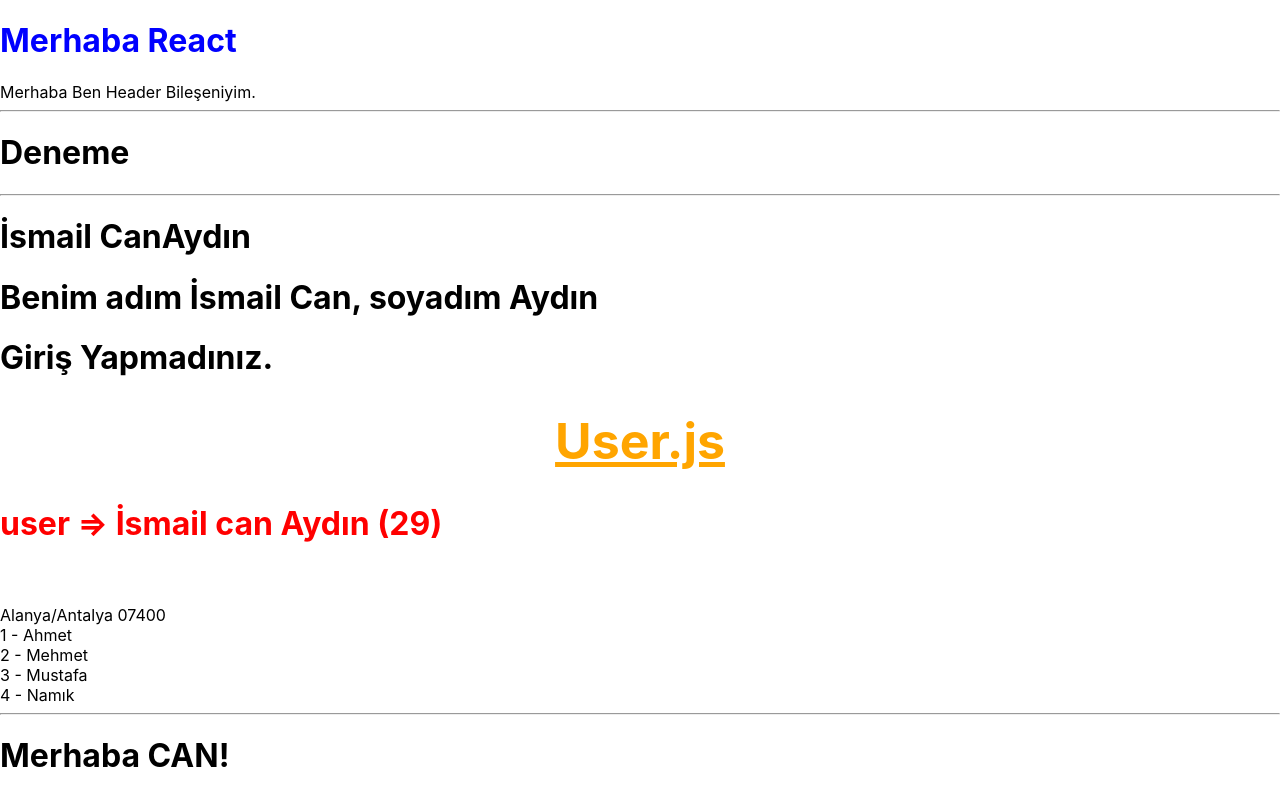
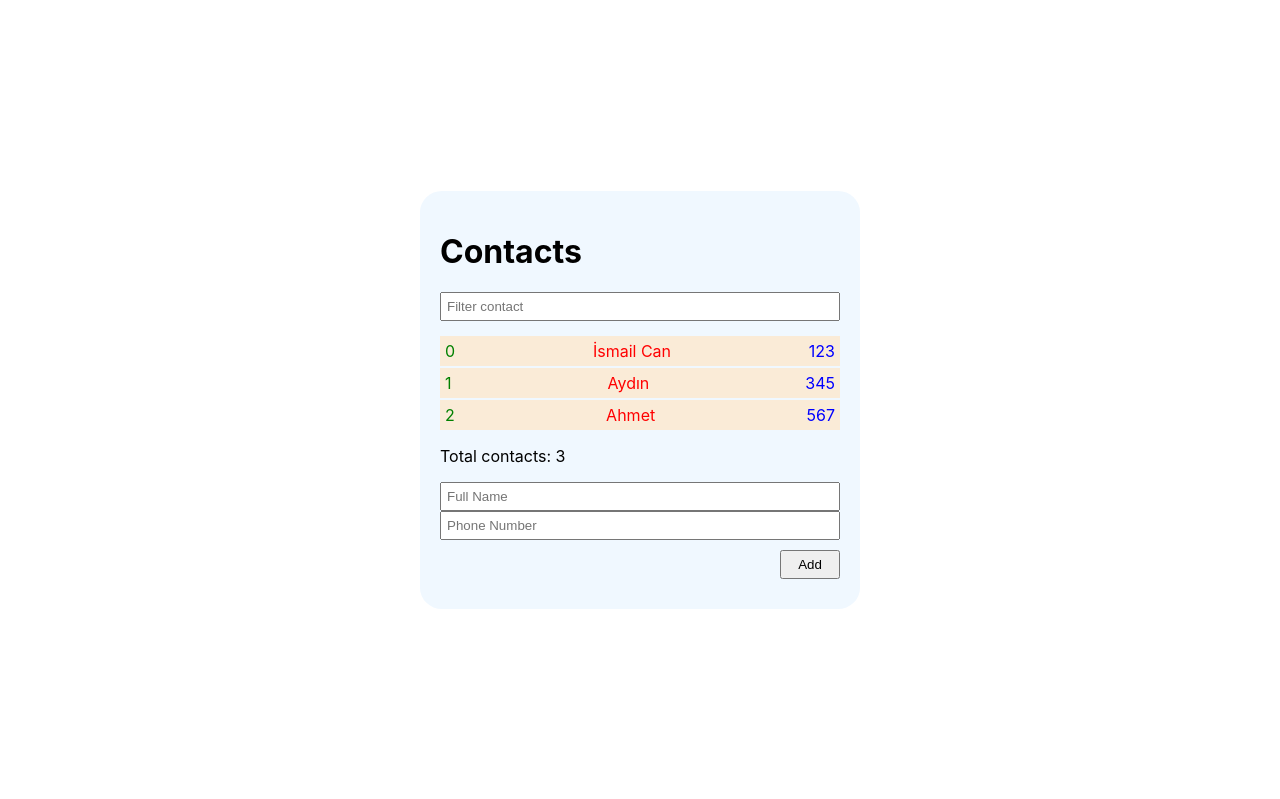
Before and after one commit to ismailcanaydin/hello-react, a React (Create React App) app: page / in a window 1280 px wide. Shown: the top 799 px of the page. Built offline with nearby package versions, Linux system fonts and the light colour scheme.

Commit message:
contacts-app

```diff
--- a/src/App.css
+++ b/src/App.css
@@ -1,5 +1,54 @@
+#container {
+  width: 400px;
+  background-color: aliceblue;
+  padding: 20px;
+  border-radius: 5%;
+}
+
+input {
+  width: 100%;
+  padding: 5px;
+  box-sizing: border-box;
+  -webkit-box-sizing: border-box;
+  -moz-box-sizing: border-box;
+}
+
+ul,
+li {
+  margin: 0;
+  padding: 0;
+  list-style-type: none;
+}
+
+.list {
+  margin: 15px 0;
+}
+
+.list > li {
+  background-color: antiquewhite;
+  padding: 5px;
+  margin-top: 2px;
+  display: flex;
+  justify-content: space-between;
+}
+
+.btn {
+  padding: 10px 0;
+  display: flex;
+  justify-content: flex-end;
+
+}
+
+.btn > button {
+  padding: 5px;
+  width: 60px;
+}
+
 .App {
-  text-align: center;
+  display: flex;
+  justify-content: center;
+  align-items: center;
+  min-height: 100vh;
 }
 
 .App-logo {
--- a/src/App.js
+++ b/src/App.js
@@ -1,17 +1,22 @@
 import './App.css';
-import { React } from "react";
+import React, { useState } from "react";
 import Header from "./components/Header.js";
 import Deneme from './components/deneme.js';
 import UserComponent from './components/userComponent.js'
 import UseState from './components/useState.js';
 import Counter from './components/Counter.js'
 import InputExample from './components/InputExample.js'
+import UseEffect from './components/UseEffect';
+import Contacts from './components/contacts-app/Contacts';
 
 function App() {
-
+  const [isVisible, setIsVisible] = useState(true);
 
   return (
-    <>
+    <div className='App'>
+      <Contacts />
+      {/* <br /><br />
+      <hr />
       <h1 className='merhaba'>Merhaba React</h1>
       <Header />
       <hr />
@@ -24,7 +29,11 @@
       <Counter />
       <hr />
       <InputExample />
-    </>
+      <hr />
+      {isVisible && <UseEffect />}
+      <br />
+      <button onClick={() => setIsVisible(!isVisible)}>Toggle Counter</button> */}
+    </div>
   );
 }
 
--- /dev/null
+++ b/src/components/UseEffect.js
@@ -0,0 +1,40 @@
+import { useState, useEffect } from 'react'
+
+function UseEffect() {
+    const [number, setNumber] = useState(0);
+    const [name, setName] = useState('Can');
+
+    useEffect(() => {
+        console.log("number State Güncellendi.");
+    }, [number]);
+
+    useEffect(() => {
+        console.log("name State Güncellendi.");
+    }, [name]);
+
+    useEffect(() => {
+        console.log("Componen mount edildi.");
+
+        const interval = setInterval(() => {
+            setNumber((n) => n +1);
+        }, 1000);
+
+        return () => clearInterval(interval);
+    }, [])
+
+    return (
+        <>
+            <h1>{number}</h1>
+            <div>
+                <button onClick={() => setNumber(number + 1)}>Click</button>
+            </div>
+            <br />
+            <h1>{name}</h1>
+            <div>
+                <button onClick={() => setName('İsmail Can')}>Click</button>
+            </div>
+        </>
+    )
+}
+
+export default UseEffect
--- /dev/null
+++ b/src/components/contacts-app/Contacts/Form/index.js
@@ -0,0 +1,43 @@
+import { useState, useEffect } from 'react'
+
+const initialFormValues = { fullname: '', phone_number: '' };
+
+function Form({ addContact, contacts }) {
+    const [form, setForm] = useState(initialFormValues);
+
+    useEffect(() => {
+        setForm(initialFormValues);
+    }, [contacts]);
+
+    const onChangeInput = (e) => {
+        setForm({ ...form, [e.target.name]: e.target.value });
+    };
+
+    const onSubmit = (e) => {
+        e.preventDefault();
+
+        if (form.fullname === '' || form.phone_number === '') {
+            return false;
+        };
+
+        addContact([...contacts, form]);
+    }
+    return (
+        <div>
+            <form onSubmit={onSubmit}>
+                <div>
+                    <input name='fullname' placeholder='Full Name' onChange={onChangeInput} value={form.fullname} />
+                </div>
+                <div>
+                    <input name='phone_number' placeholder='Phone Number' onChange={onChangeInput} value={form.phone_number} />
+                </div>
+                <div className='btn'>
+                    <button>Add</button>
+                </div>
+            </form>
+
+        </div>
+    )
+}
+
+export default Form
--- /dev/null
+++ b/src/components/contacts-app/Contacts/List/index.js
@@ -0,0 +1,37 @@
+import { useState } from 'react'
+
+function List({ contacts }) {
+  const [filterText, setFilterText] = useState('');
+
+  const filtered = contacts.filter((item) => {
+    return Object.keys(item).some((key) => (
+      item[key]
+        .toString()
+        .toLowerCase()
+        .includes(filterText.toLocaleLowerCase())
+    ))
+
+});
+
+return (
+  <div>
+    <input
+      placeholder='Filter contact'
+      value={filterText}
+      onChange={(e) => setFilterText(e.target.value)} />
+
+    <ul className='list'>
+      {
+        filtered.map((contact, i) => (
+          <li key={i}>
+            <span style={{ color: 'green' }}>{i}</span><span style={{ color: 'red' }}>{contact.fullname}</span>
+            <span style={{ color: 'blue' }}>{contact.phone_number}</span></li>
+        ))
+      }
+    </ul>
+      <p>Total contacts: {filtered.length}</p>
+  </div>
+)
+}
+
+export default List
--- /dev/null
+++ b/src/components/contacts-app/Contacts/index.js
@@ -0,0 +1,35 @@
+import { useState, useEffect } from 'react'
+
+import Form from './Form'
+import List from './List'
+
+function Contacts() {
+  const [contacts, setContacts] = useState([
+    {
+      fullname: 'İsmail Can',
+      phone_number: '123'
+    },
+    {
+      fullname: 'Aydın',
+      phone_number: '345'
+    },
+    {
+      fullname: 'Ahmet',
+      phone_number: '567'
+    }
+  ]);
+
+  useEffect(() => {
+    console.log(contacts);
+  }, [contacts]);
+
+  return (
+    <div id='container'>
+      <h1>Contacts</h1>
+      <List contacts={contacts} />
+      <Form addContact={setContacts} contacts={contacts} />
+    </div>
+  )
+}
+
+export default Contacts
--- a/src/index.js
+++ b/src/index.js
@@ -6,9 +6,12 @@
 
 const root = ReactDOM.createRoot(document.getElementById('root'));
 root.render(
-  <React.StrictMode>
-    <App />
-  </React.StrictMode>
+  // <React.StrictMode>
+  //   <App />
+  // </React.StrictMode>
+  <div>
+  <App />
+</div>
 );
 
 // If you want to start measuring performance in your app, pass a function
```
